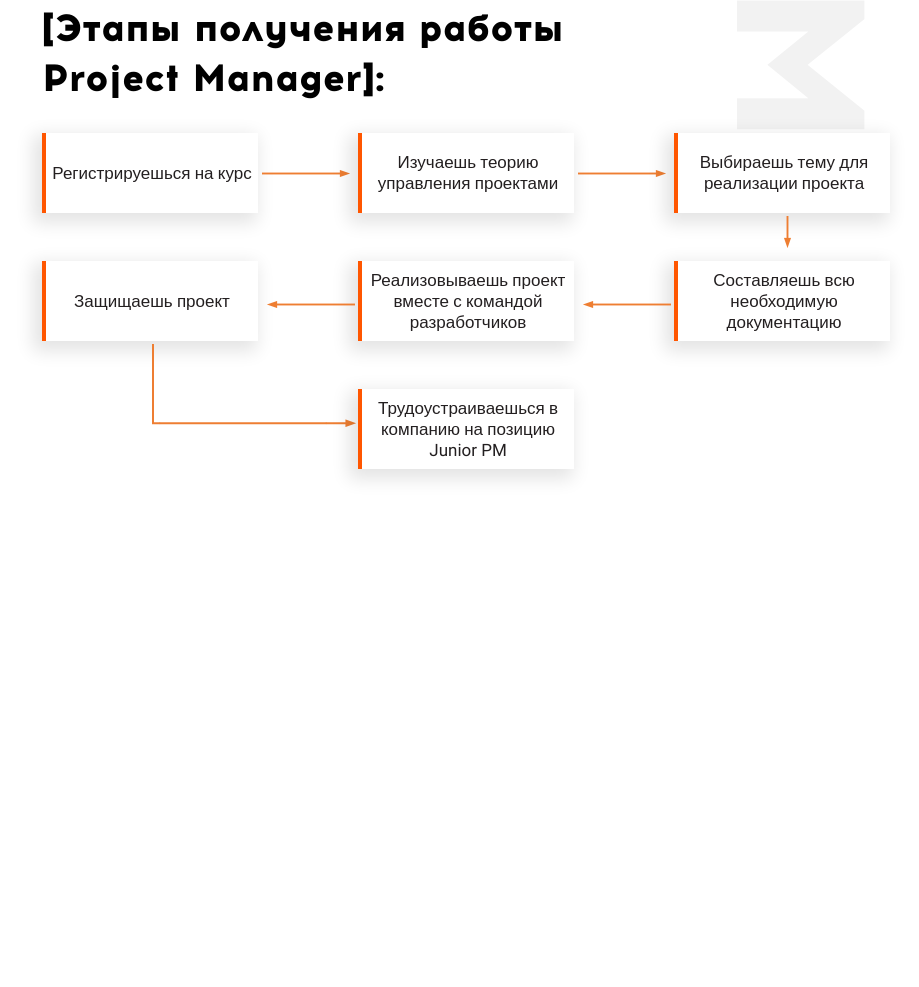
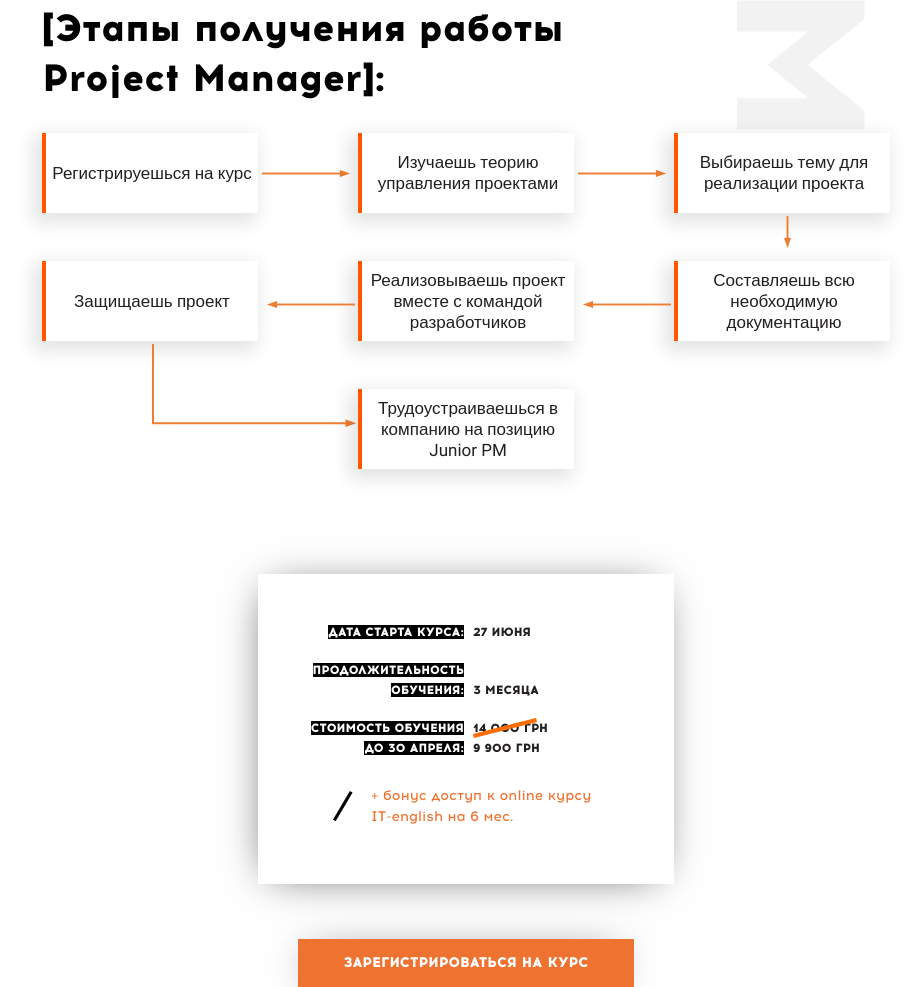
Before and after one commit to eugenewolf507/2018-06-16_Hackathon, a website: page src/index.html in a window 1280 px wide. Shown: the part 2794-3781 px from the top of the page, without its empty margins (174-1093 px from the left). Before the commit the page ends 3368 px from the top, so only its background shows below. Drawn offline with nearby package versions, Linux system fonts and the light colour scheme; files that its build step writes are made by us from their sources.

Commit message:
anya edded

```diff
--- a/src/index.html
+++ b/src/index.html
@@ -202,7 +202,39 @@
       <!-- Ivan -->
 
       <!-- Anna -->
-      <section class=""></section>
+      <section class="courses-info">
+        <div class="courses-info-wrapper">
+          <div class="column">
+            <!-- column - left -->
+            <div class="item-wrapper item-wrapper--left">
+              <span class="courses-info__item courses-info__item--left">дата старта курса:</span>
+            </div>
+            <div class="item-wrapper item-wrapper--left">
+                <span class="courses-info__item courses-info__item--left">продолжительность</span>
+                <span class="courses-info__item courses-info__item--left">обучения:</span>
+            </div>
+            <div class="item-wrapper item-wrapper--left">
+                <span class="courses-info__item courses-info__item--left">стоимость обучения</span>
+                <span class="courses-info__item courses-info__item--left">до 30 апреля:</span>
+            </div>
+          </div>
+          <!-- column - right -->
+          <div class="column">
+            <div class="item-wrapper">
+              <span class="courses-info__item">27 июня</span>
+            </div>
+            <div class="item-wrapper">
+              <span class="courses-info__item courses-info__item--middle-right">3 месяца</span>
+            </div>
+            <div class="item-wrapper">
+              <span class="courses-info__item courses-info__item--crossed-out">14 000 грн</span>
+              <span class="courses-info__item">9 900 грн</span>
+            </div>
+          </div>
+          <p class="courses-info__bonus">+ бонус доступ к online курсу IT-english на 6 мес.</p>
+        </div>
+      </section>
+      <button class="courses-button">зарегистрироваться на курс</button>
       <!-- Anna -->
     </article>
   </div>
--- a/src/scss/components/Anna.scss
+++ b/src/scss/components/Anna.scss
@@ -0,0 +1,139 @@
+@function calculateRem($size) {
+    $remSize: $size / 16px;
+    @return #{$remSize}rem;
+  }
+
+  .courses-info {
+    margin: auto;
+    margin-bottom: calculateRem(55px);
+    max-width: 416px;
+    padding: 2.94rem 2.81rem 3.56rem;
+    box-sizing: border-box;
+    box-shadow: -3px 3px 42px -15px rgba(0, 0, 0, 0.75);
+
+    @include mobile {
+      padding: 2.94rem 0.8rem 3.56rem;
+    }
+
+    &-wrapper {
+      width: 100%;
+      display: flex;
+      flex-wrap: wrap;
+    }
+  }
+
+  .column {
+    width: 50%;
+    display: flex;
+    flex-direction: column;
+    justify-content: space-between;
+    margin-bottom: 28px;
+    padding-left: calculateRem(7px);
+    box-sizing: border-box;
+
+    &:first-child {
+      @include mobile {
+        width: 60%;
+      }
+    }
+
+    &:nth-child(2) {
+      @include mobile {
+        width: 40%;
+      }
+    }
+  }
+
+  .item-wrapper {
+    margin-bottom: calculateRem(18px);
+
+    &:last-of-type {
+      margin-bottom: 0;
+    }
+
+    &--left {
+      text-align: right;
+      padding-right: 2px;
+    }
+  }
+
+  .courses-info__item {
+    box-sizing: border-box;
+    font-family: $main-font;
+    font-size: $title-h4-font-size;
+    font-weight: 900;
+    line-height: calculateRem(18px);
+    text-transform: uppercase;
+    white-space: nowrap;
+
+    &--left {
+      color: $title-light-color;
+      background-color: $title-dark-color;
+    }
+    &--middle-right {
+      display: inline-block;
+      transform: translateY(50%);
+    }
+  }
+
+  .courses-info__item--crossed-out {
+    display: block;
+    position: relative;
+
+    &::after {
+      position: absolute;
+      bottom: 50%;
+      transform: translateY(50%);
+      content: "";
+      display: block;
+      width: calculateRem(64px);
+      height: calculateRem(20px);
+      background-image: url(../../img/stick1.png);
+    }
+  }
+
+  .courses-info__bonus {
+    box-sizing: border-box;
+    padding-right: calculateRem(15px);
+    font-family: $main-font;
+    font-size: calculateRem(14px);
+    line-height: calculateRem(21px);
+    font-weight: 500;
+    color: $mark-color;
+
+    @include mobile {
+      padding-right: calculateRem(25px);
+    }
+
+    &::before {
+      content: "";
+      float: left;
+      margin-right: calculateRem(18px);
+      margin-left: calculateRem(30px);
+      width: calculateRem(20px);
+      height: 100%;
+      background-image: url(../../img/stick2.png);
+      background-position: center;
+      background-repeat: no-repeat;
+    }
+  }
+
+  .courses-button {
+    display: block;
+    margin: auto;
+    min-width: 336px;
+    height: 48px;
+    font-family: $main-font;
+    font-size: calculateRem(14px);
+    font-weight: 900;
+    text-transform: uppercase;
+    color: $title-light-color;
+    background-color: $mark-color;
+    border: none;
+    box-shadow: -3px 3px 42px -15px rgba(0, 0, 0, 0.75);
+
+    @include mobile {
+      min-width: 310px;
+      max-width: 90%;
+    }
+  }
```
Also changed, not shown: build/css/styles.css, build/css/styles.min.css, build/img/stick1.png (added), build/img/stick2.png (added), build/img/student-require.png, build/index.html, src/img/stick1.png (added), src/img/stick2.png (added).
